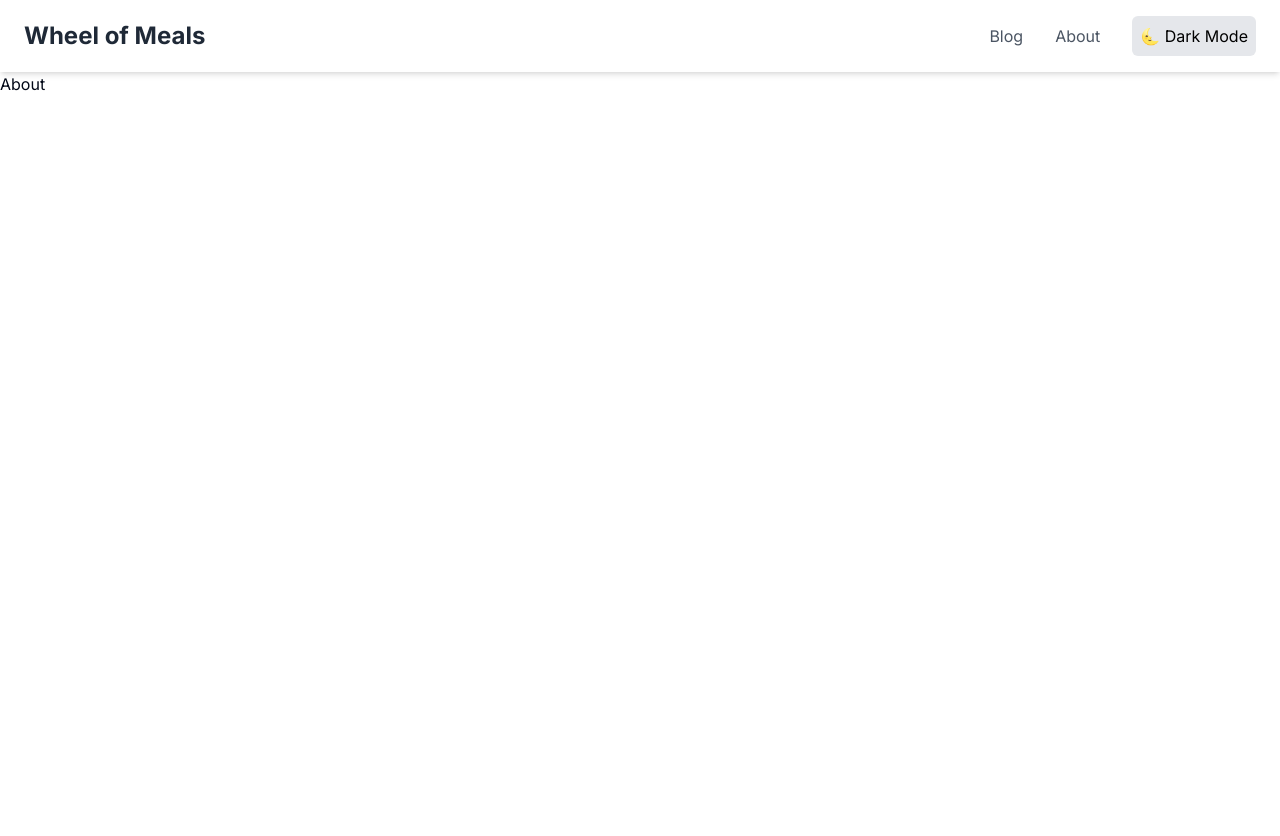
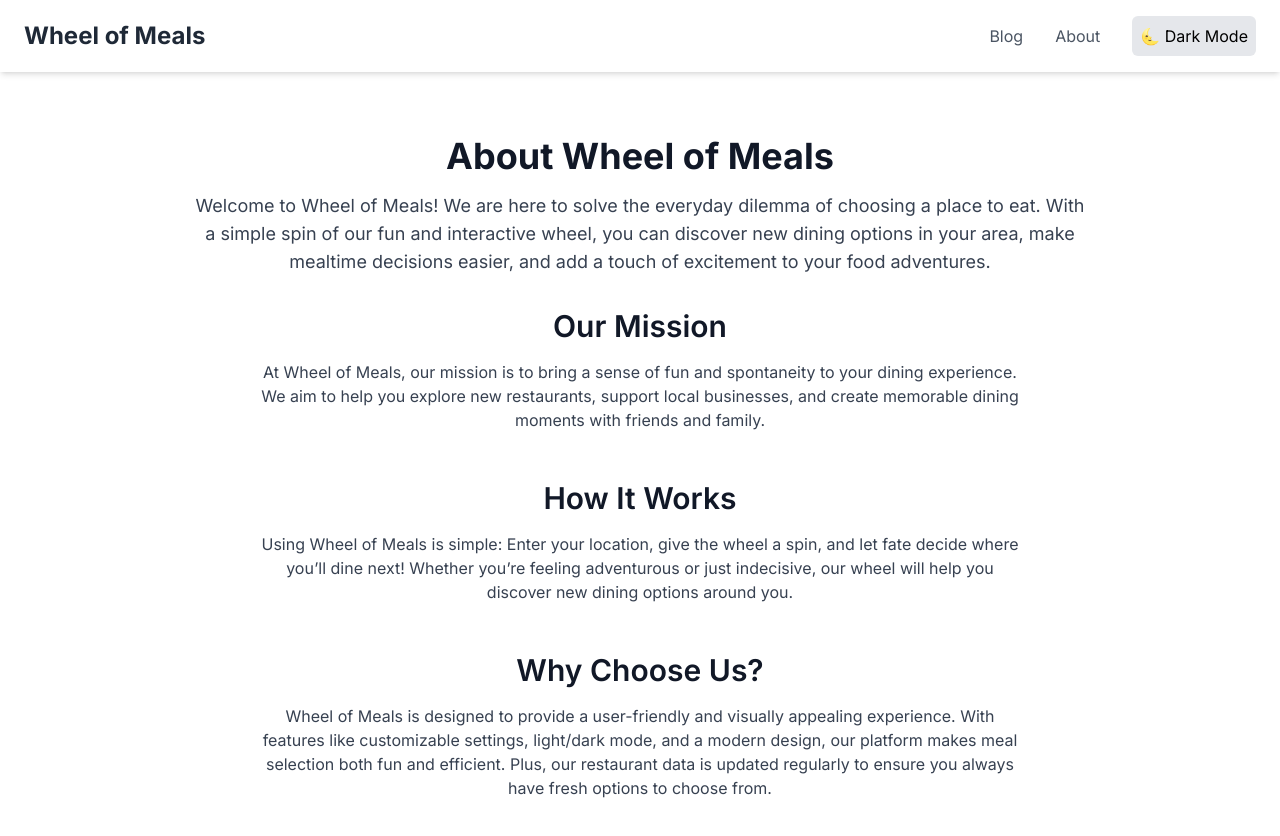
Before and after one commit to omeryildirim0/wheel, a Next.js app: page /about in a window 1280 px wide. Shown: the top 836 px of the page. Before the commit the page ends 800 px from the top, so only its background shows below. Built offline with nearby package versions, Linux system fonts and the light colour scheme.

Commit message:
about page

```diff
--- a/app/about/page.tsx
+++ b/app/about/page.tsx
@@ -1,9 +1,49 @@
-import React from 'react'
+import React from 'react';
 
-const About = () => {
+const About: React.FC = () => {
   return (
-    <div>About</div>
-  )
-}
+    <div className="min-h-screen bg-white dark:bg-gray-900 py-16 px-6">
+      <div className="max-w-4xl mx-auto text-center">
+        <h1 className="text-4xl font-bold text-gray-900 dark:text-white mb-4">
+          About Wheel of Meals
+        </h1>
+        <p className="text-lg text-gray-700 dark:text-gray-300 mb-8">
+          Welcome to Wheel of Meals! We are here to solve the everyday dilemma of choosing a place to eat. With a simple spin of our fun and interactive wheel, you can discover new dining options in your area, make mealtime decisions easier, and add a touch of excitement to your food adventures.
+        </p>
+      </div>
 
-export default About
+      <div className="max-w-3xl mx-auto">
+        <div className="mb-12 text-center">
+          <h2 className="text-3xl font-semibold text-gray-900 dark:text-white mb-4">
+            Our Mission
+          </h2>
+          <p className="text-base text-gray-700 dark:text-gray-300">
+            At Wheel of Meals, our mission is to bring a sense of fun and spontaneity to your dining experience. We aim to help you explore new restaurants, support local businesses, and create memorable dining moments with friends and family.
+          </p>
+        </div>
+
+        <div className="mb-12 text-center">
+          <h2 className="text-3xl font-semibold text-gray-900 dark:text-white mb-4">
+            How It Works
+          </h2>
+          <p className="text-base text-gray-700 dark:text-gray-300">
+            Using Wheel of Meals is simple: Enter your location, give the wheel a spin, and let fate decide where you’ll dine next! Whether you’re feeling adventurous or just indecisive, our wheel will help you discover new dining options around you.
+          </p>
+        </div>
+
+        <div className="mb-12 text-center">
+          <h2 className="text-3xl font-semibold text-gray-900 dark:text-white mb-4">
+            Why Choose Us?
+          </h2>
+          <p className="text-base text-gray-700 dark:text-gray-300">
+            Wheel of Meals is designed to provide a user-friendly and visually appealing experience. With features like customizable settings, light/dark mode, and a modern design, our platform makes meal selection both fun and efficient. Plus, our restaurant data is updated regularly to ensure you always have fresh options to choose from.
+          </p>
+        </div>
+
+
+      </div>
+    </div>
+  );
+};
+
+export default About;
```
